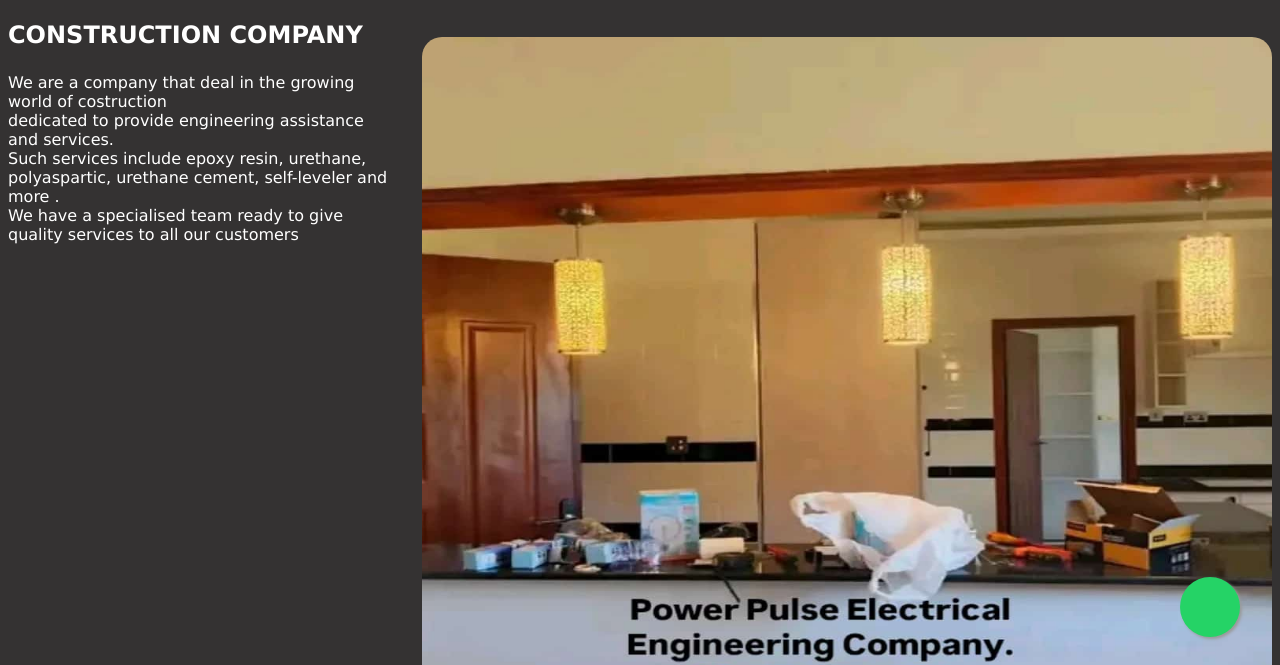
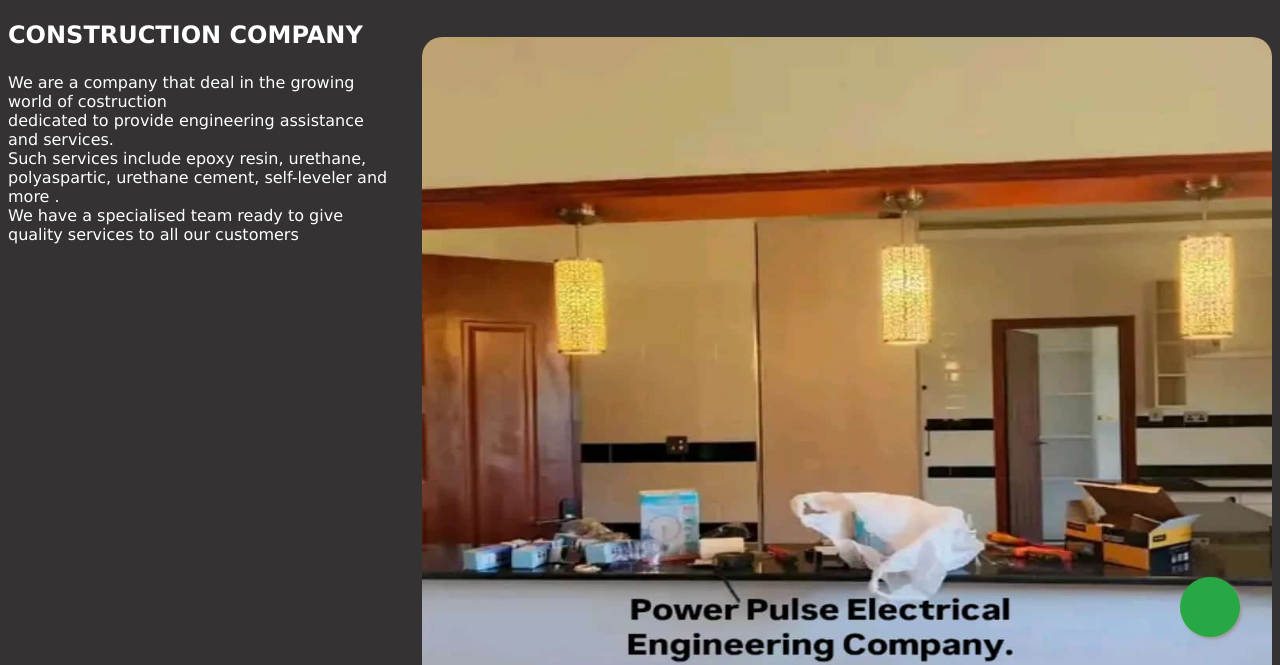
Before and after one commit to drownsit/elitecrete, a plain HTML site: page index.html in a window 1280 px wide. Shown: the part 123-788 px from the top of the page. Drawn offline with Linux system fonts and the light colour scheme.

Commit message:
Update index.html

```diff
--- a/index.html
+++ b/index.html
@@ -4,6 +4,31 @@
         <meta name="viewport" content="width=device-width, initial-scale=1.0">
 <title>Philmo rescue</title>
 <style>
+	    /* Floating call button style */
+    .call-button {
+      position: fixed;
+      width: 60px;
+      height: 60px;
+      bottom: 40px;
+      right: 40px;
+      background-color: #28a745;
+      color: white;
+      border-radius: 50%;
+      text-align: center;
+      font-size: 30px;
+      box-shadow: 2px 2px 3px #999;
+      z-index: 1000;
+      transition: background-color 0.3s ease;
+    }
+
+    .call-button:hover {
+      background-color: #218838;
+    }
+
+    .call-icon {
+      margin-top: 15px;
+    }
+
 	.call{width:250px;
 	      height:55px;
 	       font-size: small;
@@ -1314,10 +1339,9 @@ img {vertical-align: middle;}
 
 
 
-
-	<a href="tel:+254704719556" class="float" target="_blank">
-  <i class="fa fa-phone my-float"></i>
-</a>
+    <a href="tel:+254704719556" class="call-button">
+    <i class="fa fa-phone call-icon"></i>
+  </a>
 
     </body>
 </html>
```
